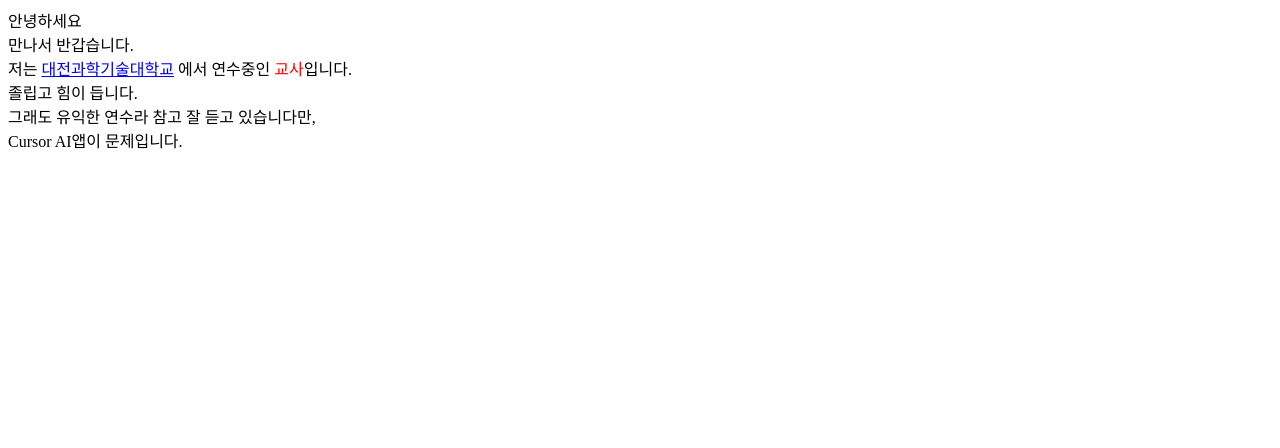
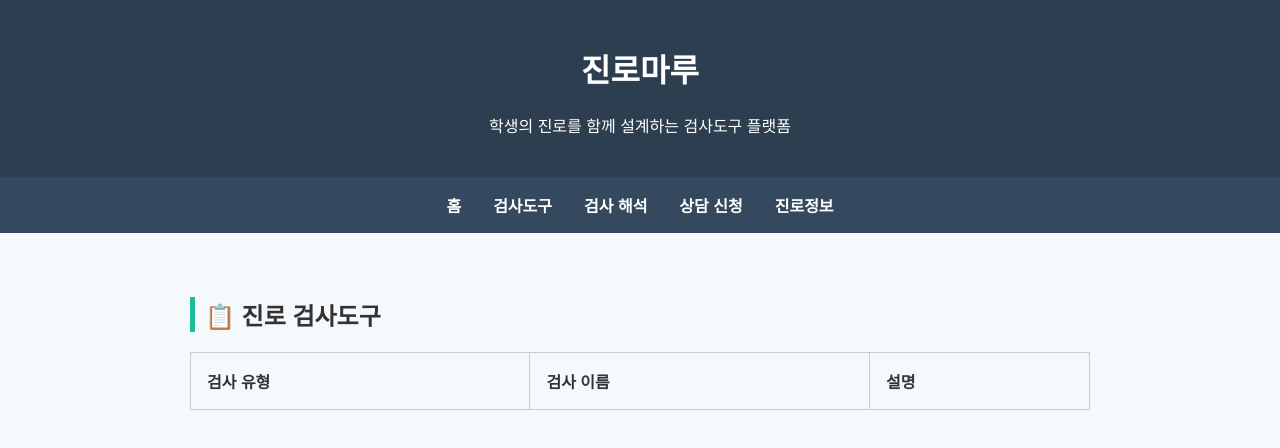
Before and after one commit to chunbaklee/test, a plain HTML site: page index.html in a window 1280 px wide. Drawn offline with Linux system fonts and the light colour scheme.

Commit message:
Add files via upload

```diff
--- a/index.html
+++ b/index.html
@@ -1,8 +1,103 @@
-안녕하세요<br>
-만나서 반갑습니다.<br>
-저는 <a href="https://www.dst.ac.kr">대전과학기술대학교</a>
-에서 연수중인
-<font color=red>교사</font>입니다.<br>
-졸립고 힘이 듭니다.<br>
-그래도 유익한 연수라 참고 잘 듣고 있습니다만,<br>
-Cursor AI앱이 문제입니다.
+<!DOCTYPE html>
+<html lang="ko">
+<head>
+  <meta charset="UTF-8" />
+  <meta name="viewport" content="width=device-width, initial-scale=1.0"/>
+  <title>진로마루 - 진로 검사도구 홈페이지</title>
+  <style>
+    body {
+      font-family: 'Noto Sans KR', sans-serif;
+      margin: 0;
+      padding: 0;
+      background: #f6f9fc;
+      color: #333;
+    }
+    header {
+      background: #2c3e50;
+      color: #fff;
+      padding: 1.5rem 1rem;
+      text-align: center;
+    }
+    nav {
+      background: #34495e;
+      display: flex;
+      justify-content: center;
+      flex-wrap: wrap;
+    }
+    nav a {
+      color: white;
+      padding: 1rem;
+      text-decoration: none;
+      font-weight: bold;
+    }
+    nav a:hover {
+      background: #1abc9c;
+    }
+    main {
+      padding: 2rem;
+      max-width: 900px;
+      margin: auto;
+    }
+    h2 {
+      border-left: 5px solid #1abc9c;
+      padding-left: 10px;
+      margin-top: 2rem;
+    }
+    table {
+      width: 100%;
+      border-collapse: collapse;
+      margin-top: 1rem;
+    }
+    table, th, td {
+      border: 1px solid #ccc;
+    }
+    th, td {
+      padding: 1rem;
+      text-align: left;
+    }
+    footer {
+      background: #2c3e50;
+      color: white;
+      text-align: center;
+      padding: 1rem;
+      margin-top: 3rem;
+    }
+    @media (max-width: 768px) {
+      nav a {
+        flex: 1 1 100%;
+        text-align: center;
+      }
+      table, thead, tbody, th, td, tr {
+        display: block;
+      }
+      td {
+        border: none;
+        border-bottom: 1px solid #ccc;
+      }
+    }
+  </style>
+</head>
+<body>
+
+  <header>
+    <h1>진로마루</h1>
+    <p>학생의 진로를 함께 설계하는 검사도구 플랫폼</p>
+  </header>
+
+  <nav>
+    <a href="#">홈</a>
+    <a href="#tools">검사도구</a>
+    <a href="#guide">검사 해석</a>
+    <a href="#apply">상담 신청</a>
+    <a href="#info">진로정보</a>
+  </nav>
+
+  <main>
+    <section id="tools">
+      <h2>📋 진로 검사도구</h2>
+      <table>
+        <thead>
+          <tr>
+            <th>검사 유형</th>
+            <th>검사 이름</th>
+            <th>설명
```
